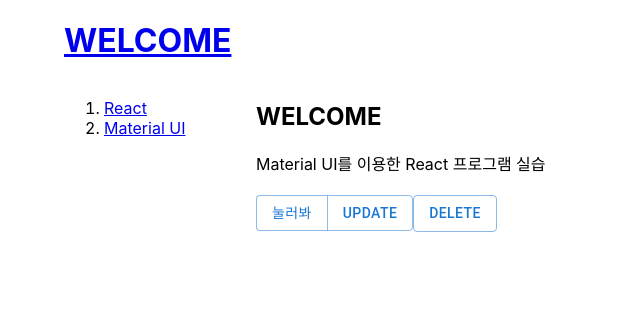
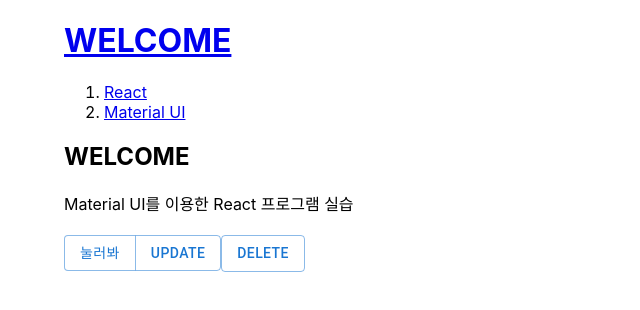
Before and after one commit to youngtux/rct_y, a React (Create React App) app: page / in a window 1280 px wide. Shown: the top 310 px of the page, without its empty margins (0-640 px from the left). Built offline with nearby package versions, Linux system fonts and the light colour scheme.

Commit message:
'grid수정'

```diff
--- a/src/App.js
+++ b/src/App.js
@@ -113,18 +113,16 @@
        onChangeMode={()=>{
         setMode('WELCOME');
        }}></Header>
-      <Grid container>
-        <Grid item size={2}>
+
           <Nav topics={topics} onChangeMode={(_id)=>{
             setMode('READ');
             setId(_id);
           }}>
           </Nav>
-        </Grid>
-        <Grid item size={10}>
+
           {content}
-        </Grid>
-      </Grid>
+
+
     </Container>
   );
 }
```
